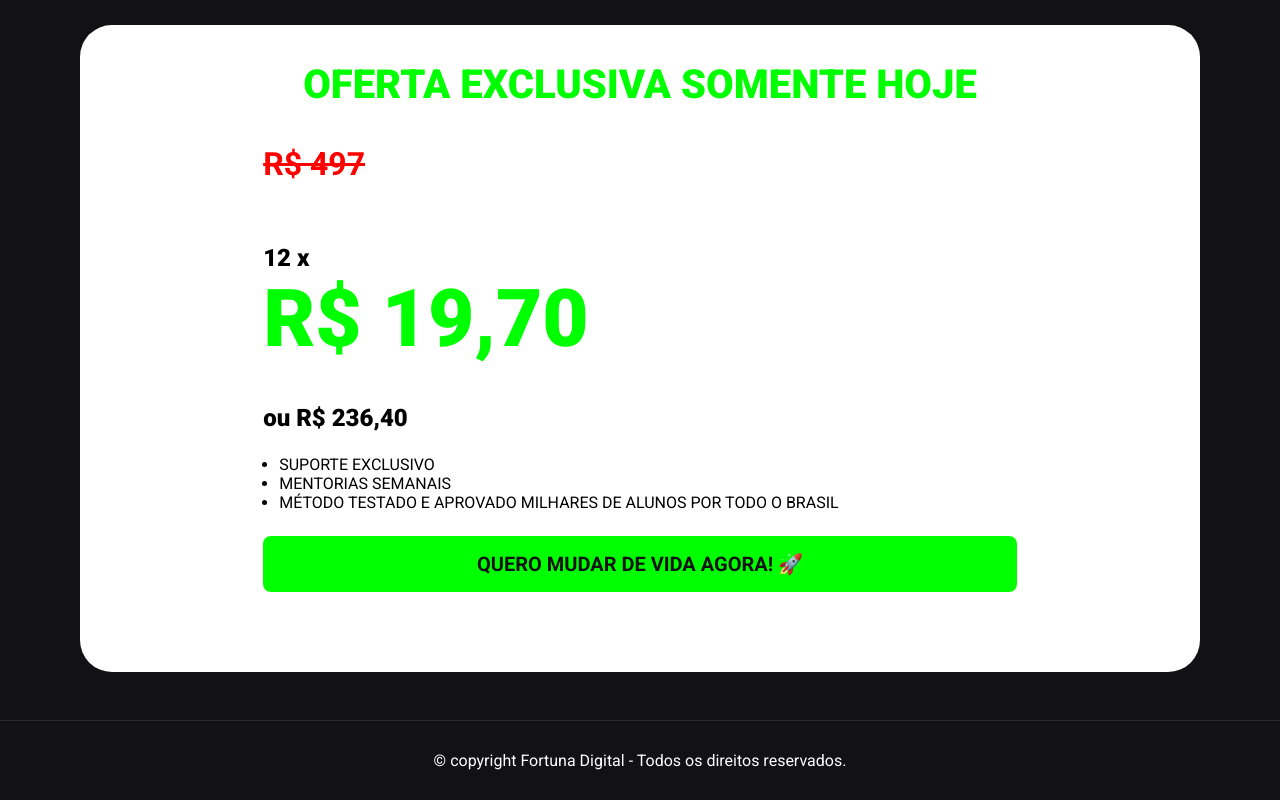
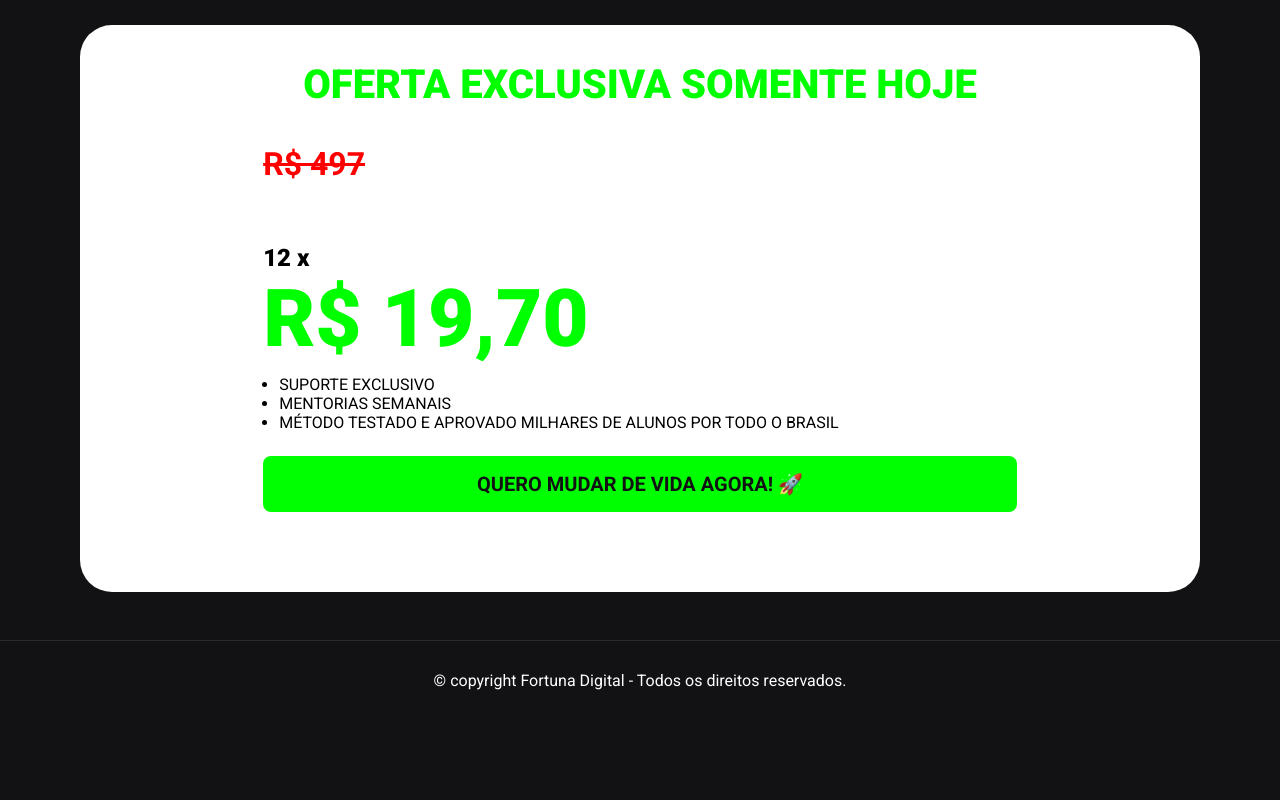
Before and after one commit to alefeio/fortunadigital, a Next.js app: page / in a window 1280 px wide. Shown: the part 7327-8127 px from the top of the page. After the commit the page ends 8047 px from the top, so only its background shows below. Built offline with nearby package versions, Linux system fonts and the light colour scheme.

Commit message:
tirando valor

```diff
--- a/src/pages/index.tsx
+++ b/src/pages/index.tsx
@@ -297,8 +297,8 @@ export default function Home() {
               12 x <br />
             </span>
             R$ 19,70
-            <br />
-            <span>ou R$ 236,40</span>
+            {/* <br />
+            <span>ou R$ 236,40</span> */}
           </h2>
           <ul>
             <li>SUPORTE EXCLUSIVO</li>
```
